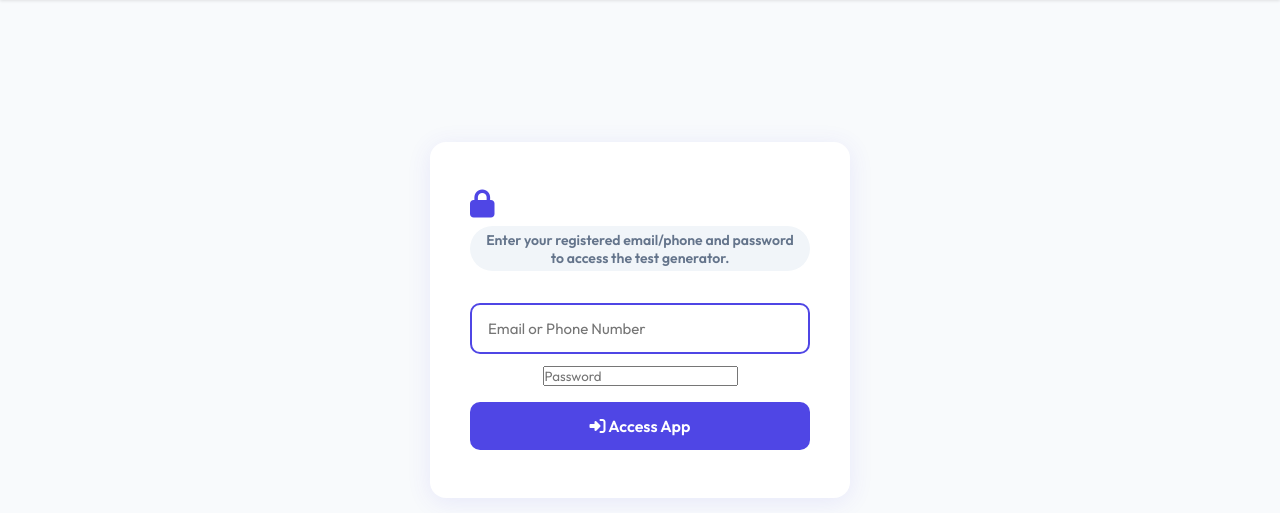
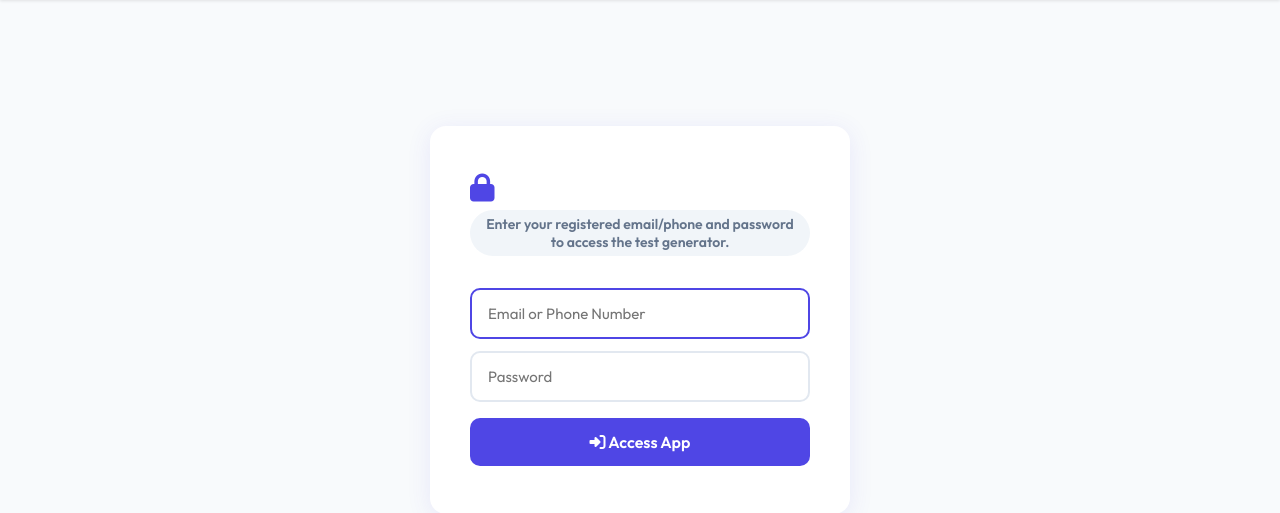
Before and after one commit to shubham-cfd01/test_generator, a Flask app: page /login in a window 1280 px wide. Shown: the part 62-575 px from the top of the page. Run offline with Flask 3, Linux system fonts and the light colour scheme.

Commit message:
Fix password field styling to match email input
Made-with: Cursor

```diff
--- a/templates/login.html
+++ b/templates/login.html
@@ -19,12 +19,14 @@
         }
         .login-card .logo { font-size: 28px; font-weight: 700; color: var(--primary); margin-bottom: 8px; }
         .login-card .subtitle { color: var(--text-muted); font-size: 14px; margin-bottom: 32px; }
-        .login-card input[type="text"] {
+        .login-card input[type="text"],
+        .login-card input[type="password"] {
             width: 100%; padding: 14px 16px; border: 2px solid var(--border);
             border-radius: 10px; font-size: 15px; font-family: 'Outfit', sans-serif;
             outline: none; transition: border 0.2s;
         }
-        .login-card input[type="text"]:focus { border-color: var(--primary); }
+        .login-card input[type="text"]:focus,
+        .login-card input[type="password"]:focus { border-color: var(--primary); }
         .login-card button {
             width: 100%; padding: 14px; margin-top: 16px; background: var(--primary);
             color: white; border: none; border-radius: 10px; font-size: 16px;
```
